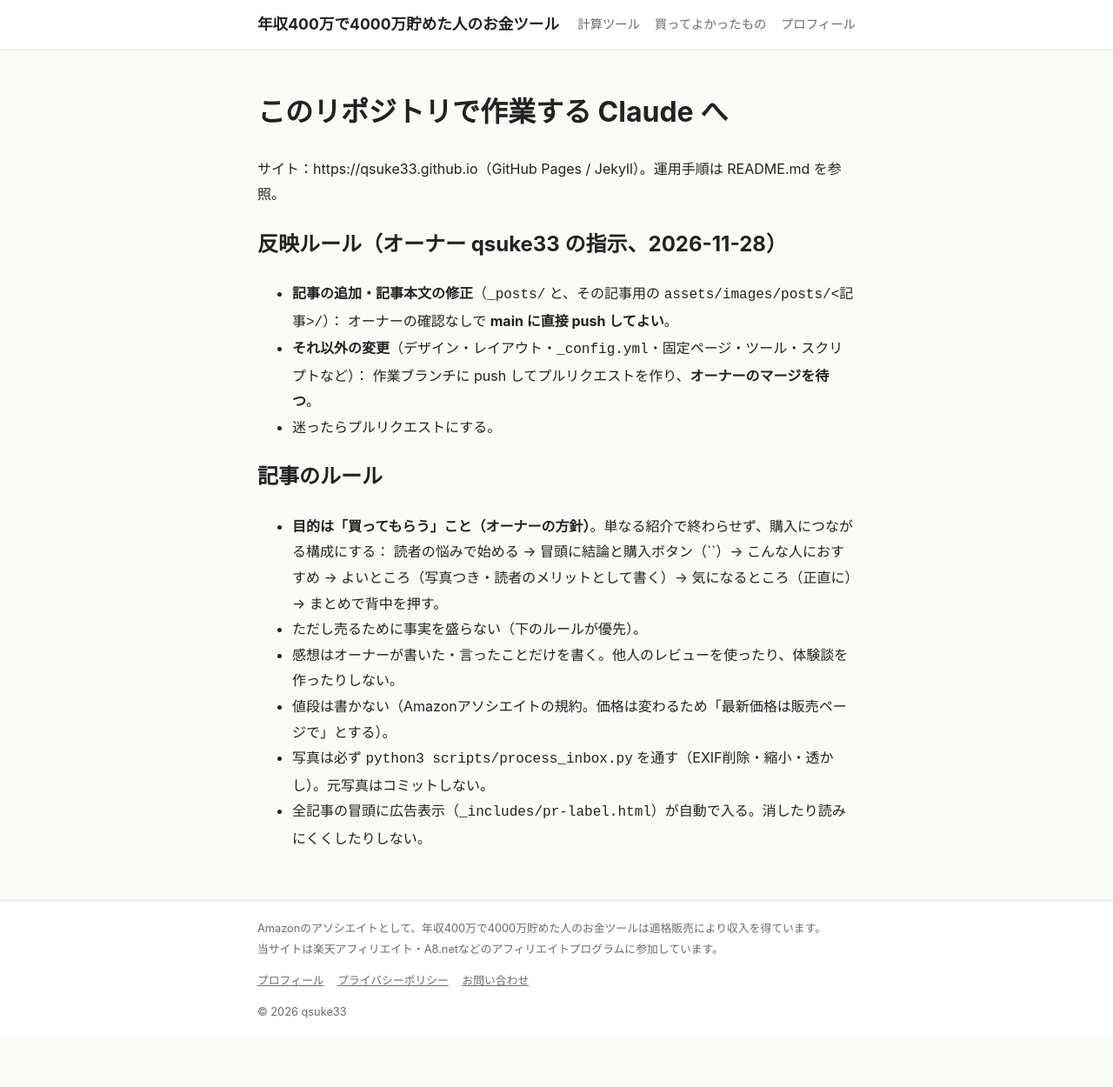
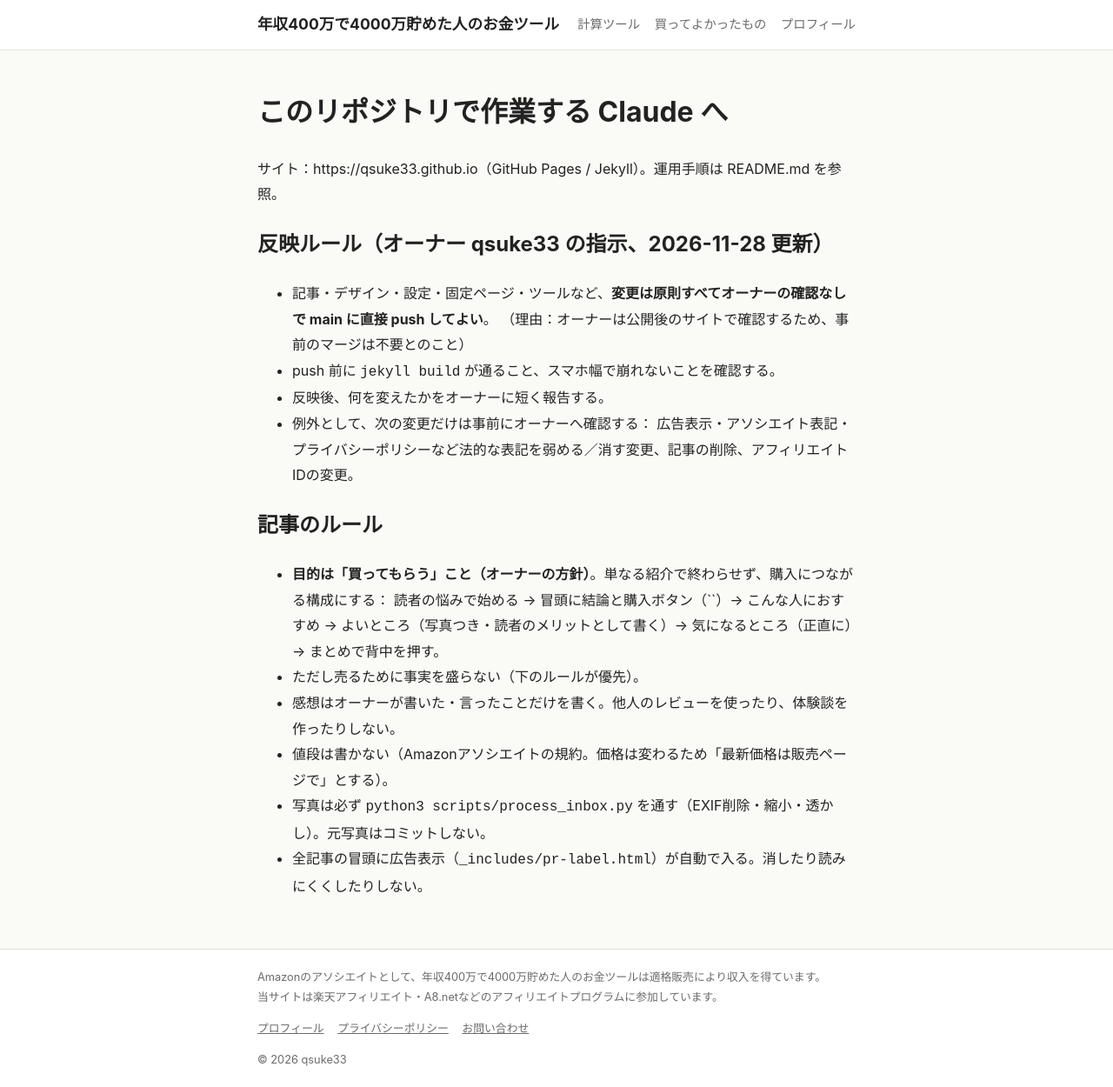
Before and after one commit to qsuke33/qsuke33.github.io, a Jekyll site: the page built from CLAUDE.md, in a window 1280 px wide. Shown: the whole page at 87% size. Built offline with Jekyll 4.4.1, drawn with Linux system fonts in a browser that asks for light colours; our own code applies the rules of GitHub Pages for plain Markdown files; before the commit the page ends 1195 px from its top, so only the background shows below that.

Commit message:
CLAUDE.md：変更は原則すべて main に直接反映するルールに更新
Co-Authored-By: Claude Opus 5.5 <noreply@anthropic.com>
Claude-Session: https://claude.ai/code/session_01Tt461i3LHerpoGX4zA7gVu

```diff
--- a/CLAUDE.md
+++ b/CLAUDE.md
@@ -2,13 +2,14 @@
 
 サイト：https://qsuke33.github.io（GitHub Pages / Jekyll）。運用手順は README.md を参照。
 
-## 反映ルール（オーナー qsuke33 の指示、2026-11-28）
+## 反映ルール（オーナー qsuke33 の指示、2026-11-28 更新）
 
-- **記事の追加・記事本文の修正**（`_posts/` と、その記事用の `assets/images/posts/<記事>/`）：
-  オーナーの確認なしで **main に直接 push してよい**。
-- **それ以外の変更**（デザイン・レイアウト・`_config.yml`・固定ページ・ツール・スクリプトなど）：
-  作業ブランチに push してプルリクエストを作り、**オーナーのマージを待つ**。
-- 迷ったらプルリクエストにする。
+- 記事・デザイン・設定・固定ページ・ツールなど、**変更は原則すべてオーナーの確認なしで main に直接 push してよい**。
+  （理由：オーナーは公開後のサイトで確認するため、事前のマージは不要とのこと）
+- push 前に `jekyll build` が通ること、スマホ幅で崩れないことを確認する。
+- 反映後、何を変えたかをオーナーに短く報告する。
+- 例外として、次の変更だけは事前にオーナーへ確認する：
+  広告表示・アソシエイト表記・プライバシーポリシーなど法的な表記を弱める／消す変更、記事の削除、アフィリエイトIDの変更。
 
 ## 記事のルール
 
```
